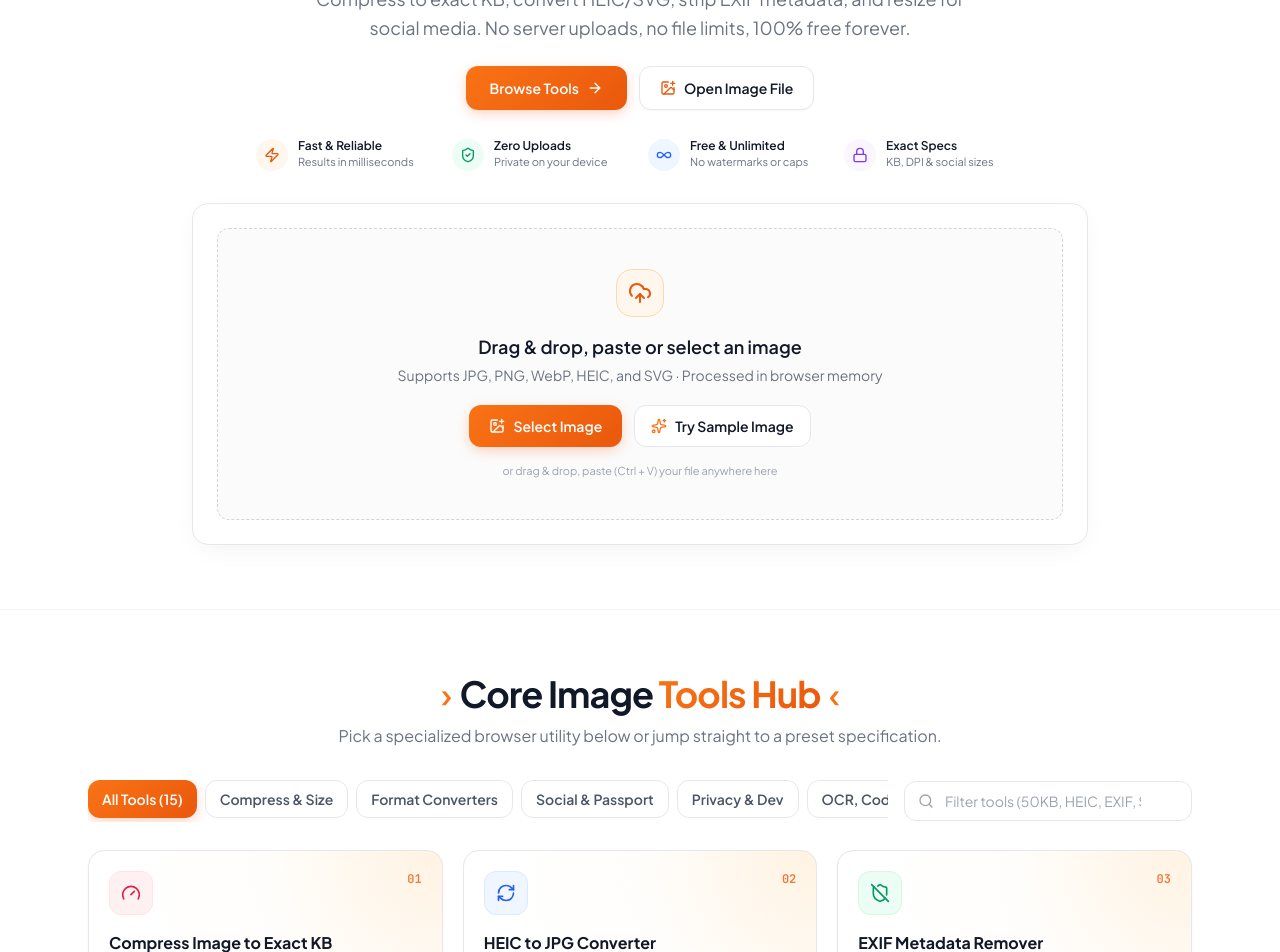
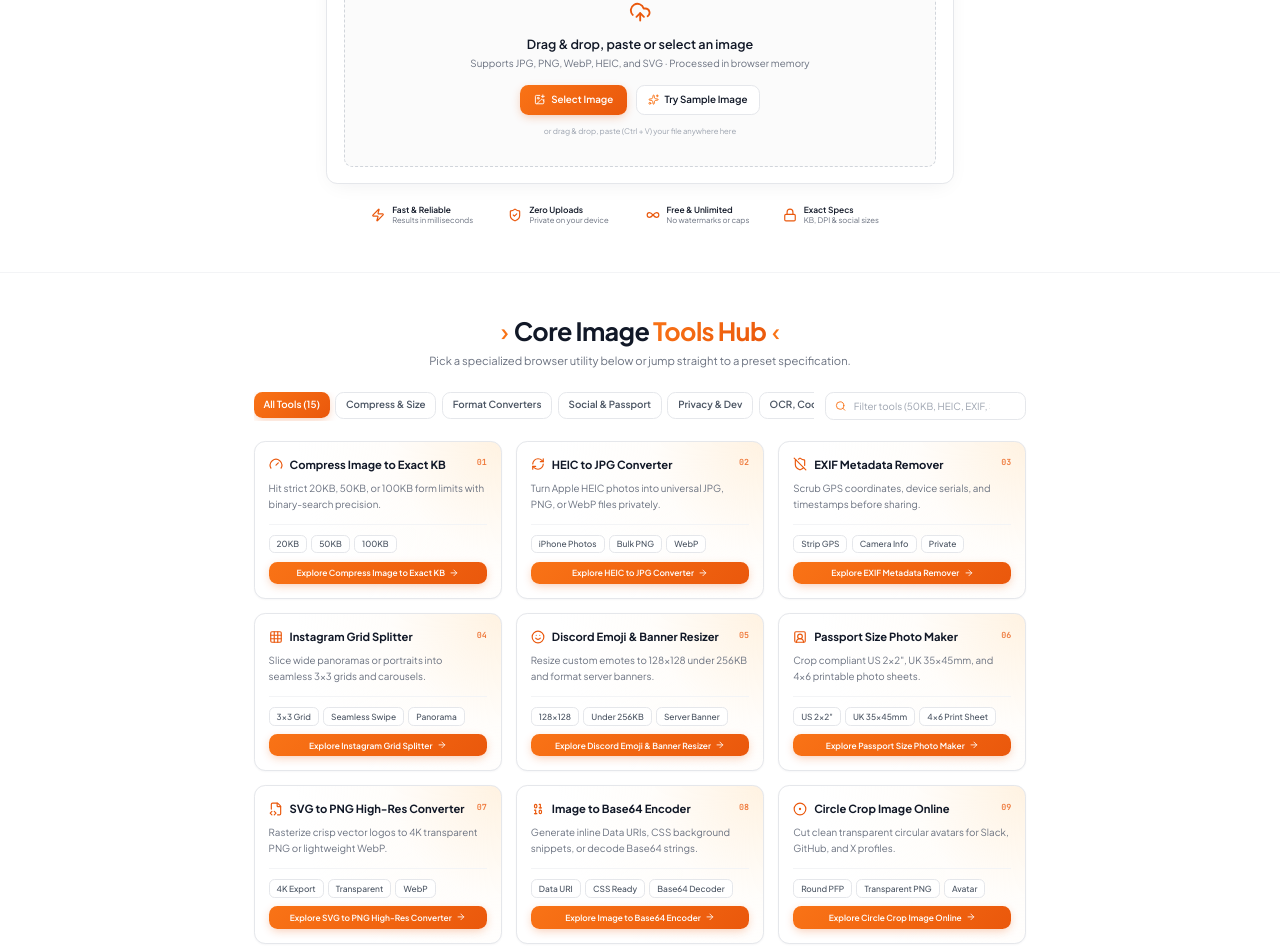
Before and after one commit to Mustafa584777/Toolimg, a Next.js app: page / in a window 1280 px wide. Shown: the part 320-1272 px from the top of the page. Built offline with nearby package versions, Linux system fonts and the light colour scheme.

Commit message:
refactor: update branding and UI layout
- Apply global zoom factor
- Update icon color accents to brand orange
- Restructure footer privacy section
- Remove redundant hero CTA elements

```diff
--- a/app/globals.css
+++ b/app/globals.css
@@ -11,6 +11,7 @@
     scroll-behavior: smooth;
     background-color: #FFFFFF;
     color: #111827;
+    zoom: 0.7;
   }
 
   body {
--- a/components/FaqSection.tsx
+++ b/components/FaqSection.tsx
@@ -30,7 +30,7 @@ export function FaqSection() {
                   {item.question}
                 </span>
                 <ChevronDown
-                  className="h-4 w-4 shrink-0 text-[#6B7280] transition-transform duration-150 group-open:rotate-180 group-open:text-[#EA580C]"
+                  className="h-4 w-4 shrink-0 text-[#F97316] transition-transform duration-150 group-open:rotate-180 group-open:text-[#EA580C]"
                   aria-hidden="true"
                 />
               </summary>
--- a/components/HeroDropzone.tsx
+++ b/components/HeroDropzone.tsx
@@ -249,68 +249,10 @@ export function HeroDropzone() {
             free forever.
           </p>
 
-          {/* Hero Dual CTA */}
-          <div className="mt-6 flex flex-wrap items-center justify-center gap-3">
-            <Link
-              href="#tools"
-              className="btn-orange-gradient inline-flex min-h-[44px] items-center gap-2 rounded-xl px-6 py-2.5 text-sm font-semibold transition-all focus-visible:outline-none focus-visible:ring-2 focus-visible:ring-[#F97316] focus-visible:ring-offset-2"
-            >
-              <span>Browse Tools</span>
-              <ArrowRight className="h-4 w-4" aria-hidden="true" />
-            </Link>
-            <button
-              type="button"
-              onClick={() => fileInputRef.current?.click()}
-              className="inline-flex min-h-[44px] items-center gap-2 rounded-xl border border-[#E5E7EB] bg-white px-5 py-2.5 text-sm font-semibold text-[#111827] shadow-[0_1px_2px_rgba(17,24,39,0.04)] transition-colors hover:border-[#FDBA74] hover:bg-[#FFF7ED]/50 focus-visible:outline-none focus-visible:ring-2 focus-visible:ring-[#F97316] focus-visible:ring-offset-2"
-            >
-              <ImagePlus className="h-4 w-4 text-[#EA580C]" aria-hidden="true" />
-              <span>Open Image File</span>
-            </button>
-          </div>
-
-          {/* 4-Item Inline Feature Strip */}
-          <div className="mx-auto mt-7 grid max-w-3xl grid-cols-2 gap-3 text-left sm:grid-cols-4 sm:gap-4">
-            <div className="flex items-center gap-2.5">
-              <span className="flex h-8 w-8 shrink-0 items-center justify-center rounded-full bg-[#FFF7ED] text-[#EA580C]">
-                <Zap className="h-4 w-4" aria-hidden="true" />
-              </span>
-              <div>
-                <p className="text-xs font-semibold text-[#111827]">Fast &amp; Reliable</p>
-                <p className="text-[11px] text-[#6B7280]">Results in milliseconds</p>
-              </div>
-            </div>
-            <div className="flex items-center gap-2.5">
-              <span className="flex h-8 w-8 shrink-0 items-center justify-center rounded-full bg-[#ECFDF5] text-[#059669]">
-                <ShieldCheck className="h-4 w-4" aria-hidden="true" />
-              </span>
-              <div>
-                <p className="text-xs font-semibold text-[#111827]">Zero Uploads</p>
-                <p className="text-[11px] text-[#6B7280]">Private on your device</p>
-              </div>
-            </div>
-            <div className="flex items-center gap-2.5">
-              <span className="flex h-8 w-8 shrink-0 items-center justify-center rounded-full bg-[#EFF6FF] text-[#2563EB]">
-                <InfinityIcon className="h-4 w-4" aria-hidden="true" />
-              </span>
-              <div>
-                <p className="text-xs font-semibold text-[#111827]">Free &amp; Unlimited</p>
-                <p className="text-[11px] text-[#6B7280]">No watermarks or caps</p>
-              </div>
-            </div>
-            <div className="flex items-center gap-2.5">
-              <span className="flex h-8 w-8 shrink-0 items-center justify-center rounded-full bg-[#FAF5FF] text-[#7C3AED]">
-                <Lock className="h-4 w-4" aria-hidden="true" />
-              </span>
-              <div>
-                <p className="text-xs font-semibold text-[#111827]">Exact Specs</p>
-                <p className="text-[11px] text-[#6B7280]">KB, DPI &amp; social sizes</p>
-              </div>
-            </div>
-          </div>
         </div>
 
         {/* Interactive Quick-Start Smart Dropzone */}
-        <div className="mx-auto mt-8 max-w-4xl">
+        <div className="mx-auto mt-7 max-w-4xl">
           <div
             onDragOver={(e) => {
               e.preventDefault();
@@ -335,8 +277,8 @@ export function HeroDropzone() {
 
             {!inspected ? (
               <div className="flex flex-col items-center justify-center rounded-xl border border-dashed border-[#D1D5DB] bg-[#FAFAFA]/70 px-4 py-8 text-center sm:py-10">
-                <div className="flex h-12 w-12 items-center justify-center rounded-2xl border border-[#FED7AA] bg-[#FFF7ED] text-[#EA580C]">
-                  <UploadCloud className="h-6 w-6" aria-hidden="true" />
+                <div className="flex items-center justify-center text-[#EA580C]">
+                  <UploadCloud className="h-8 w-8" aria-hidden="true" />
                 </div>
 
                 <h2 className="mt-4 font-[family-name:var(--font-display)] text-base font-semibold text-[#111827] sm:text-lg">
@@ -435,7 +377,7 @@ export function HeroDropzone() {
                       type="button"
                       onClick={handleClear}
                       aria-label="Clear selected image"
-                      className="inline-flex h-8 w-8 shrink-0 items-center justify-center rounded-lg border border-[#E5E7EB] text-[#6B7280] transition-colors hover:bg-[#FFF7ED] hover:text-[#111827]"
+                      className="inline-flex h-8 w-8 shrink-0 items-center justify-center text-[#EA580C] transition-colors hover:text-[#C2410C]"
                     >
                       <X className="h-4 w-4" aria-hidden="true" />
                     </button>
@@ -476,6 +418,46 @@ export function HeroDropzone() {
               </div>
             )}
           </div>
+
+          {/* 4-Item Inline Feature Strip */}
+          <div className="mx-auto mt-7 grid max-w-3xl grid-cols-2 gap-3 text-left sm:grid-cols-4 sm:gap-4">
+            <div className="flex items-center gap-2.5">
+              <span className="flex shrink-0 items-center justify-center text-[#EA580C]">
+                <Zap className="h-5 w-5" aria-hidden="true" />
+              </span>
+              <div>
+                <p className="text-xs font-semibold text-[#111827]">Fast &amp; Reliable</p>
+                <p className="text-[11px] text-[#6B7280]">Results in milliseconds</p>
+              </div>
+            </div>
+            <div className="flex items-center gap-2.5">
+              <span className="flex shrink-0 items-center justify-center text-[#EA580C]">
+                <ShieldCheck className="h-5 w-5" aria-hidden="true" />
+              </span>
+              <div>
+                <p className="text-xs font-semibold text-[#111827]">Zero Uploads</p>
+                <p className="text-[11px] text-[#6B7280]">Private on your device</p>
+              </div>
+            </div>
+            <div className="flex items-center gap-2.5">
+              <span className="flex shrink-0 items-center justify-center text-[#EA580C]">
+                <InfinityIcon className="h-5 w-5" aria-hidden="true" />
+              </span>
+              <div>
+                <p className="text-xs font-semibold text-[#111827]">Free &amp; Unlimited</p>
+                <p className="text-[11px] text-[#6B7280]">No watermarks or caps</p>
+              </div>
+            </div>
+            <div className="flex items-center gap-2.5">
+              <span className="flex shrink-0 items-center justify-center text-[#EA580C]">
+                <Lock className="h-5 w-5" aria-hidden="true" />
+              </span>
+              <div>
+                <p className="text-xs font-semibold text-[#111827]">Exact Specs</p>
+                <p className="text-[11px] text-[#6B7280]">KB, DPI &amp; social sizes</p>
+              </div>
+            </div>
+          </div>
         </div>
       </div>
     </section>
--- a/components/Navbar.tsx
+++ b/components/Navbar.tsx
@@ -85,7 +85,7 @@ export function Navbar() {
             aria-label="Open quick tool search (Command+K or slash)"
             className="inline-flex h-9 shrink-0 items-center gap-2 whitespace-nowrap rounded-xl border border-[#E5E7EB] bg-white px-3 text-xs font-medium text-[#4B5563] shadow-[0_1px_2px_rgba(17,24,39,0.03)] transition-colors hover:border-[#FDBA74] hover:text-[#111827] focus-visible:outline-none focus-visible:ring-2 focus-visible:ring-[#F97316]"
           >
-            <Search className="h-3.5 w-3.5 shrink-0 text-[#6B7280]" aria-hidden="true" />
+            <Search className="h-3.5 w-3.5 shrink-0 text-[#F97316]" aria-hidden="true" />
             <span className="hidden sm:inline">Search</span>
             <kbd className="hidden sm:inline-flex items-center rounded-md border border-[#E5E7EB] bg-[#F9FAFB] px-1.5 py-0.5 font-mono text-[10px] font-medium text-[#6B7280]">
               ⌘K
@@ -104,7 +104,7 @@ export function Navbar() {
             onClick={() => setMobileMenuOpen((prev) => !prev)}
             aria-label={mobileMenuOpen ? 'Close menu' : 'Open menu'}
             aria-expanded={mobileMenuOpen}
-            className="inline-flex h-9 w-9 items-center justify-center rounded-xl border border-[#E5E7EB] bg-white text-[#111827] md:hidden focus-visible:outline-none focus-visible:ring-2 focus-visible:ring-[#F97316]"
+            className="inline-flex h-9 w-9 items-center justify-center rounded-xl border border-[#E5E7EB] bg-white text-[#EA580C] md:hidden focus-visible:outline-none focus-visible:ring-2 focus-visible:ring-[#F97316]"
           >
             {mobileMenuOpen ? (
               <X className="h-4 w-4" aria-hidden="true" />
--- a/components/ToolDirectory.tsx
+++ b/components/ToolDirectory.tsx
@@ -11,14 +11,6 @@ import {
 import { ToolIcon } from '@/components/ToolIcon';
 
 type FilterTab = 'all' | SiloCategory;
-
-const ICON_ACCENTS: Record<SiloCategory, string> = {
-  compress: 'bg-[#FFF1F2] text-[#E11D48] border-[#FFE4E6]',
-  convert: 'bg-[#EFF6FF] text-[#2563EB] border-[#DBEAFE]',
-  'social-resize': 'bg-[#FAF5FF] text-[#7C3AED] border-[#F3E8FF]',
-  'privacy-dev': 'bg-[#ECFDF5] text-[#059669] border-[#D1FAE5]',
-  'ai-tools': 'bg-[#FFF7ED] text-[#EA580C] border-[#FED7AA]',
-};
 
 export function ToolDirectory() {
   const [activeTab, setActiveTab] = useState<FilterTab>('all');
@@ -107,7 +99,7 @@ export function ToolDirectory() {
 
           <div className="relative w-full lg:w-72 shrink-0">
             <Search
-              className="pointer-events-none absolute left-3.5 top-1/2 h-4 w-4 -translate-y-1/2 text-[#9CA3AF]"
+              className="pointer-events-none absolute left-3.5 top-1/2 h-4 w-4 -translate-y-1/2 text-[#F97316]"
               aria-hidden="true"
             />
             <input
@@ -123,7 +115,7 @@ export function ToolDirectory() {
                 type="button"
                 onClick={() => setSearchQuery('')}
                 aria-label="Clear tool filter"
-                className="absolute right-2.5 top-1/2 -translate-y-1/2 rounded p-1 text-[#6B7280] hover:text-[#111827]"
+                className="absolute right-2.5 top-1/2 -translate-y-1/2 rounded p-1 text-[#F97316] hover:text-[#EA580C]"
               >
                 <X className="h-3.5 w-3.5" aria-hidden="true" />
               </button>
@@ -161,29 +153,25 @@ export function ToolDirectory() {
               >
                 <div>
                   <div className="flex items-start justify-between gap-3">
-                    <Link
-                      href={tool.href}
-                      aria-label={tool.title}
-                      className={`flex h-11 w-11 shrink-0 items-center justify-center rounded-xl border transition-transform group-hover:scale-105 ${ICON_ACCENTS[tool.category]}`}
-                    >
-                      <ToolIcon name={tool.iconName} className="h-5 w-5" />
-                    </Link>
+                    <h3 className="font-[family-name:var(--font-display)] text-base font-bold text-[#111827]">
+                      <Link
+                        href={tool.href}
+                        className="inline-flex items-center gap-2.5 hover:text-[#EA580C] focus-visible:outline-none focus-visible:underline"
+                      >
+                        <ToolIcon
+                          name={tool.iconName}
+                          className="h-5 w-5 shrink-0 text-[#EA580C] transition-transform group-hover:scale-110"
+                        />
+                        <span>{tool.title}</span>
+                      </Link>
+                    </h3>
 
-                    <span className="font-mono text-xs font-semibold text-[#EA580C]/80 tabular-nums">
+                    <span className="mt-0.5 shrink-0 font-mono text-xs font-semibold text-[#EA580C]/80 tabular-nums">
                       {String(index + 1).padStart(2, '0')}
                     </span>
                   </div>
 
-                  <h3 className="mt-4 font-[family-name:var(--font-display)] text-base font-bold text-[#111827]">
-                    <Link
-                      href={tool.href}
-                      className="hover:text-[#EA580C] focus-visible:outline-none focus-visible:underline"
-                    >
-                      {tool.title}
-                    </Link>
-                  </h3>
-
-                  <p className="mt-1.5 text-sm leading-relaxed text-[#6B7280]">
+                  <p className="mt-2 text-sm leading-relaxed text-[#6B7280]">
                     {tool.benefit}
                   </p>
                 </div>
--- a/components/TrustAndShortcuts.tsx
+++ b/components/TrustAndShortcuts.tsx
@@ -110,8 +110,8 @@ export function TrustAndShortcuts() {
                       </td>
                       <td className="bg-[#FFF7ED]/70 px-5 py-3.5 font-semibold text-[#111827]">
                         {typeof row.ours === 'boolean' ? (
-                          <span className="inline-flex items-center gap-1.5 text-[#059669]">
-                            <Check className="h-4 w-4" aria-hidden="true" />
+                          <span className="inline-flex items-center gap-1.5 text-[#EA580C]">
+                            <Check className="h-4 w-4 text-[#EA580C]" aria-hidden="true" />
                             <span>Included</span>
                           </span>
                         ) : (
```
Also changed, not shown: components/Footer.tsx (+5 -5 lines), public/assets/aistudio/Screenshot_20261121-012051_c703e2dd.jpg (added), public/assets/aistudio/Screenshot_20261121-012132_b43523c6.jpg (added).
